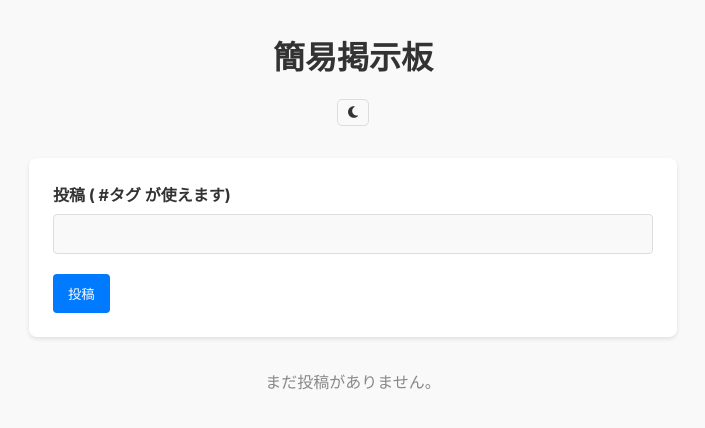
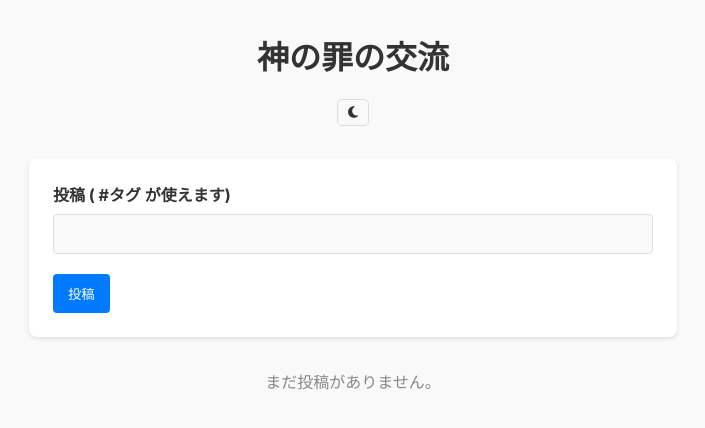
Before and after one commit to newhonke/newhonke.github.com, a plain HTML site: page index.html in a window 1280 px wide. Shown: the whole page, without its empty margins (287-992 px from the left). Drawn offline with Linux system fonts and the light colour scheme.

Commit message:
Update index.html
タイトル等の軽微な修正

```diff
--- a/index.html
+++ b/index.html
@@ -3,7 +3,7 @@
 <head>
     <meta charset="UTF-8">
     <meta name="viewport" content="width=device-width, initial-scale=1.0">
-    <title>簡易掲示板</title>
+    <title></title>
     <link rel="stylesheet" href="https://cdnjs.cloudflare.com/ajax/libs/font-awesome/6.5.0/css/all.min.css">
 
     <style>
@@ -45,7 +45,7 @@
     </style>
 </head>
 <body>
-    <h1>簡易掲示板</h1>
+    <h1>神の罪の交流</h1>
     <div class="header-container">
         <button id="theme-toggle-btn"><i class="fa-solid fa-moon"></i></button>
     </div>
```
